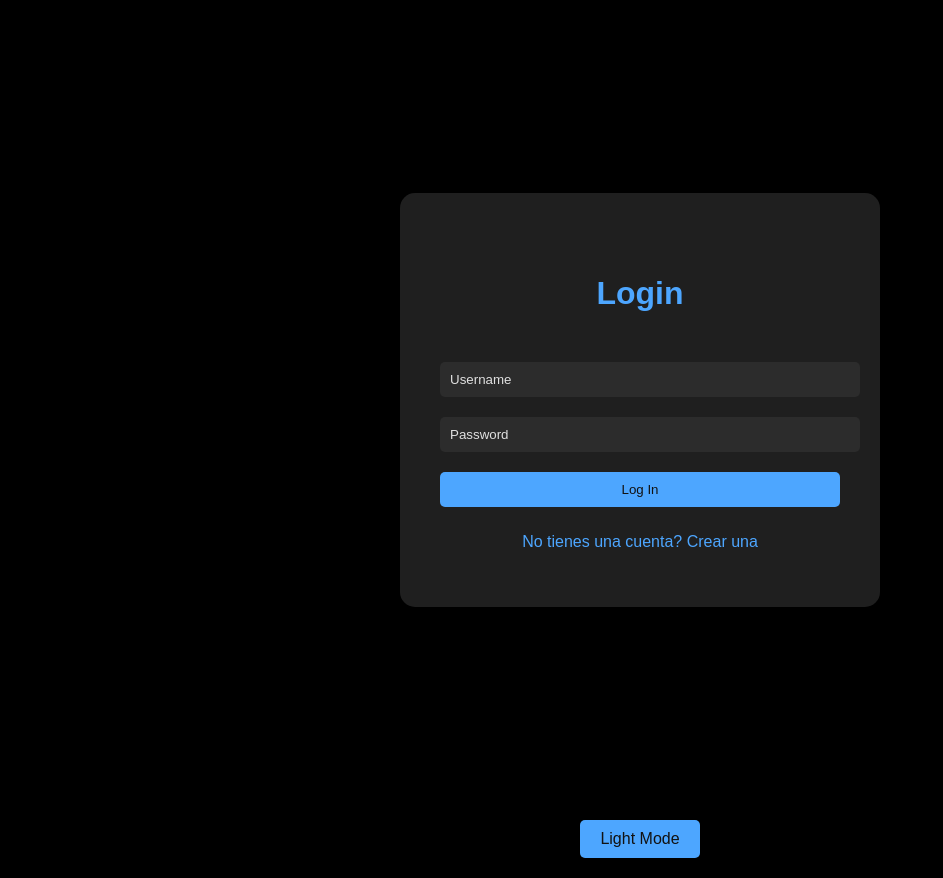
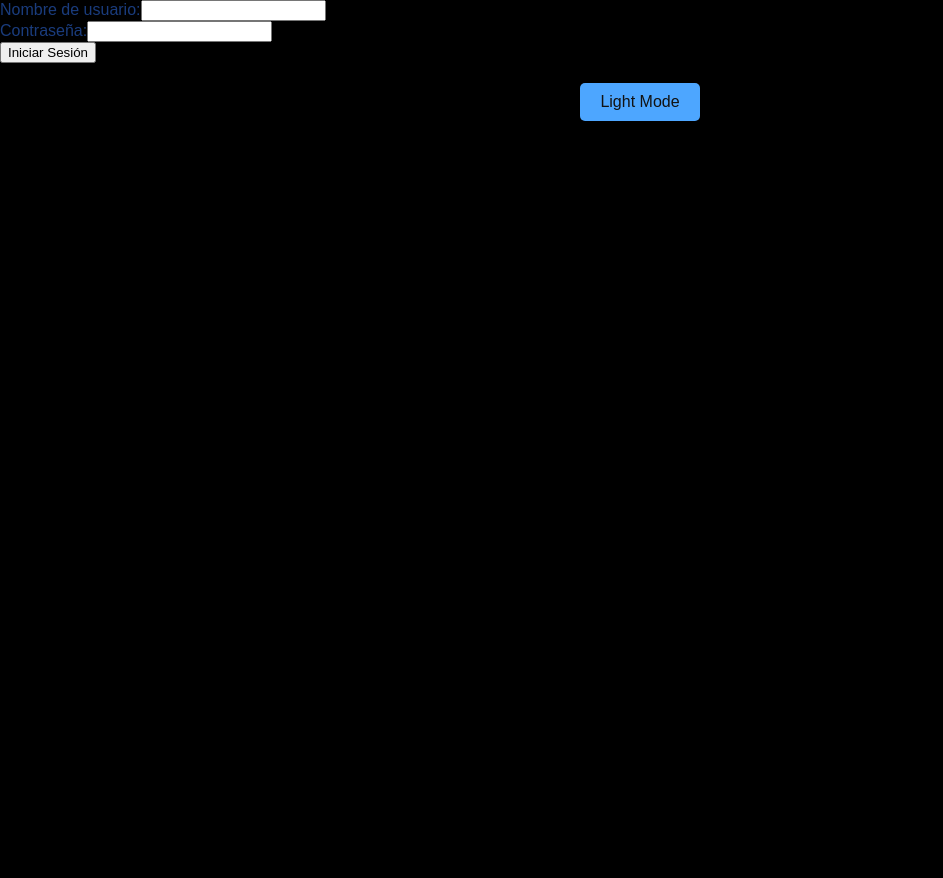
Before and after one commit to Sebs2807/CVDS-4-FRONT, a React (Create React App) app: page / in a window 1280 px wide. Shown: the whole page, without its empty margins (0-943 px from the left). After the commit the page ends 800 px from the top, so only its background shows below. Built offline with nearby package versions, Linux system fonts and the light colour scheme.

Commit message:
documentacion

```diff
--- a/src/components/CreateTask.js
+++ b/src/components/CreateTask.js
@@ -1,5 +1,12 @@
-import React, { useState } from "react";
+import React, { useState } from 'react';
 
+/**
+ * Componente para crear una nueva tarea.
+ *
+ * @param {Object} props - Las propiedades del componente.
+ * @param {Function} props.createTask - Función para crear una nueva tarea.
+ * @return {JSX.Element} El formulario para crear una nueva tarea.
+ */
 function CreateTask({ createTask }) {
     const [name, setName] = useState("");
     const [desc, setDesc] = useState("");
@@ -7,10 +14,14 @@ function CreateTask({ createTask }) {
     const [difficulty, setDifficulty] = useState("BAJO");
     const [duration, setDuration] = useState("");
 
+    /**
+     * Maneja el envío del formulario.
+     *
+     * @param {Event} e - El evento de envío del formulario.
+     */
     const handleSubmit = (e) => {
         e.preventDefault();
-		if (name && desc && priority > 0 && duration) {
-			// Create the task and include all the necessary fields
+        if (name && desc && priority && difficulty && duration) {
             createTask({
                 nombreTarea: name,
                 descTarea: desc,
@@ -20,7 +31,7 @@ function CreateTask({ createTask }) {
                 finalizada: false,
             });
 
-			// Reset the input fields after submission
+            // Restablecer los campos de entrada después del envío
             setName("");
             setDesc("");
             setPriority(1);
@@ -50,15 +61,19 @@ function CreateTask({ createTask }) {
                 />
             </div>
             <div className="adicionar-tarea">
-				<input
-					type="number"
+                <select
+                    className="i3"
                     value={priority}
-					onChange={(e) => setPriority(e.target.value)}
-					placeholder="Prioridad"
-					min="1"
-					max="5"
-				/>
+                    onChange={(e) => setPriority(Number(e.target.value))}
+                >
+                    <option value={1}>1</option>
+                    <option value={2}>2</option>
+                    <option value={3}>3</option>
+                    <option value={4}>4</option>
+                    <option value={5}>5</option>
+                </select>
                 <select
+                    className="i4"
                     value={difficulty}
                     onChange={(e) => setDifficulty(e.target.value)}
                 >
@@ -67,15 +82,14 @@ function CreateTask({ createTask }) {
                     <option value="ALTO">Alto</option>
                 </select>
                 <input
-					type="text"
+                    className="i5"
+                    type="number"
                     value={duration}
                     onChange={(e) => setDuration(e.target.value)}
-					placeholder="Tiempo estimado"
+                    placeholder="Duración (horas)"
                 />
             </div>
-			<button type="submit" className="new-task">
-				Agregar nueva tarea
-			</button>
+            <button type="submit">Adicionar Tarea</button>
         </form>
     );
 }
--- a/src/components/Login.js
+++ b/src/components/Login.js
@@ -1,62 +1,67 @@
-import React, { useState } from "react";
-import { useNavigate } from "react-router-dom";
+import React, { useState } from 'react';
+import { useNavigate } from 'react-router-dom';
 
-const apiUrl = "https://localhost:8443/auth"; // Adjust this if necessary
-
-function Login({ setToken, setUserData, setRoles }) {
-	const [username, setUsername] = useState("");
+/**
+ * Componente para manejar el inicio de sesión de los usuarios.
+ *
+ * @param {Object} props - Las propiedades del componente.
+ * @param {Function} props.setToken - Función para establecer el token de autenticación.
+ * @param {Function} props.setUserData - Función para establecer los datos del usuario.
+ * @param {Function} props.setRoles - Función para establecer los roles del usuario.
+ * @return {JSX.Element} El formulario de inicio de sesión.
+ */
+function LogIn({ setToken, setUserData, setRoles }) {
+    const [userName, setUserName] = useState("");
     const [password, setPassword] = useState("");
     const navigate = useNavigate();
 
-	const handleLogin = async (e) => {
+    /**
+     * Maneja el envío del formulario de inicio de sesión.
+     *
+     * @param {Event} e - El evento de envío del formulario.
+     */
+    const handleSubmit = async (e) => {
         e.preventDefault();
         try {
-			const response = await fetch(`${apiUrl}/${username}/${password}`);
+            const response = await fetch(`https://localhost:8443/auth/${userName}/${password}`);
             if (!response.ok) {
-				throw new Error("Invalid login credentials");
+                throw new Error("Error en la autenticación");
             }
             const data = await response.json();
-			console.log("Data", data);
-			if (data && data.idUser) {
-				setRoles(data.roles)
-				setToken(data);
-				setUserData(data); // Set the user data
-				navigate("/tasks"); // Redirect to task manager
-			} else {
-				alert(
-					"Hubo un problema con tus credenciales de inicio de sesión. Por favor, inténtalo de nuevo."
-				);
-			}
+            setToken(data.token);
+            setUserData(data.user);
+            setRoles(data.roles);
+            navigate("/tasks");
         } catch (error) {
-			alert(error.message);
+            alert("Error en la autenticación. Por favor, verifique sus credenciales.");
         }
     };
 
     return (
-		<div className="auth-container">
-			<div className="auth-form">
-				<h1>Login</h1>
-				<form onSubmit={handleLogin}>
+        <form onSubmit={handleSubmit}>
+            <div>
+                <label htmlFor="username">Nombre de usuario:</label>
                 <input
                     type="text"
-						placeholder="Username"
-						value={username}
-						onChange={(e) => setUsername(e.target.value)}
+                    id="username"
+                    value={userName}
+                    onChange={(e) => setUserName(e.target.value)}
+                    required
                 />
+            </div>
+            <div>
+                <label htmlFor="password">Contraseña:</label>
                 <input
                     type="password"
-						placeholder="Password"
+                    id="password"
                     value={password}
                     onChange={(e) => setPassword(e.target.value)}
+                    required
                 />
-					<button type="submit">Log In</button>
+            </div>
+            <button type="submit">Iniciar Sesión</button>
         </form>
-				<p>
-					No tienes una cuenta? <a href="/signup">Crear una</a>
-				</p>
-			</div>
-		</div>
     );
 }
 
-export default Login;
+export default LogIn;
--- a/src/components/NotAuthorized.js
+++ b/src/components/NotAuthorized.js
@@ -1,5 +1,10 @@
 import React from 'react';
 
+/**
+ * Componente para mostrar un mensaje de acceso denegado.
+ *
+ * @return {JSX.Element} Un mensaje indicando que el usuario no tiene los permisos necesarios.
+ */
 function NotAuthorized() {
     return (
         <div>
--- a/src/components/SignUp.js
+++ b/src/components/SignUp.js
@@ -1,41 +1,43 @@
-import React, { useState } from "react";
-import { useNavigate } from "react-router-dom";
+import React, { useState } from 'react';
+import { useNavigate } from 'react-router-dom';
 
-const apiUrl = "https://localhost:8443/auth";
-
+/**
+ * Componente para manejar el registro de nuevos usuarios.
+ *
+ * @return {JSX.Element} El formulario de registro.
+ */
 function SignUp() {
     const [username, setUsername] = useState("");
     const [password, setPassword] = useState("");
     const [confirmPassword, setConfirmPassword] = useState("");
     const navigate = useNavigate();
 
+    /**
+     * Maneja el envío del formulario de registro.
+     *
+     * @param {Event} e - El evento de envío del formulario.
+     */
     const handleSignUp = async (e) => {
         e.preventDefault();
         if (password !== confirmPassword) {
-      alert("Las contraseñas no coinciden.");
+            alert("Las contraseñas no coinciden");
             return;
         }
-
         try {
-      const response = await fetch(apiUrl, {
+            const response = await fetch("https://localhost:8443/auth", {
                 method: "POST",
                 headers: {
                     "Content-Type": "application/json",
                 },
                 body: JSON.stringify({ userName: username, passwd: password }),
             });
-
-      // Check if the response body is empty
-      const text = await response.text();
-      const data = text ? JSON.parse(text) : null;
-
-      if (data) {
+            if (!response.ok) {
+                throw new Error("Error en el registro");
+            }
+            alert("Registro exitoso");
             navigate("/login");
-      } else {
-      }
         } catch (error) {
-      console.error("Error during sign up:", error);
-      alert("Hubo un error al crear tu cuenta. Por favor, inténtalo de nuevo.");
+            alert("Error en el registro. Por favor, intente nuevamente.");
         }
     };
 
--- a/src/components/Task.js
+++ b/src/components/Task.js
@@ -3,16 +3,22 @@ import { useNavigate, useOutletContext } from "react-router-dom";
 import TaskManager from "./TaskManager";
 import "../styles/Task.css";
 
+/**
+ * Componente para manejar las tareas del usuario.
+ *
+ * @return {JSX.Element} El componente de tareas.
+ */
 function Tasks() {
     const navigate = useNavigate();
     const [setTasks] = React.useState([]);
 
     const context = useOutletContext();
-    const { userData, roles } = context || {}; // Removed unused variables token and setToken
+    const { userData } = context || {}; // Eliminadas variables no utilizadas token y setToken
     console.log("Context data:", context); // Para verificar el contenido completo
 
-
-
+    /**
+     * Maneja el cierre de sesión del usuario.
+     */
     const handleLogout = async () => {
         try {
             const response = await fetch("https://localhost:8443/auth", {
@@ -33,6 +39,9 @@ function Tasks() {
         }
     };
 
+    /**
+     * Abre la página de analítica de tareas.
+     */
     const openAnalytics = async () => {
         try {
             const response = await fetch("https://localhost:8443/tasks/all", {
@@ -74,7 +83,7 @@ function Tasks() {
                     </div>
                 )}
             </section>
-            <TaskManager token={userData} setTasks={setTasks} roles={userData.roles} /> {/* Pass roles here */}
+            <TaskManager token={userData} setTasks={setTasks} roles={userData.roles} /> {/* Pasar roles aquí */}
         </div>
     );
 }
```
Also changed, not shown: src/components/Analytics.js (+29 -24 lines), src/components/ProtectedRoute.js (+15 -0 lines), src/components/TaskItem.js (+13 -4 lines), src/components/TaskList.js (+9 -0 lines), src/components/TaskManager.js (+31 -3 lines). Lines whose indentation alone changed are shown as unchanged.
